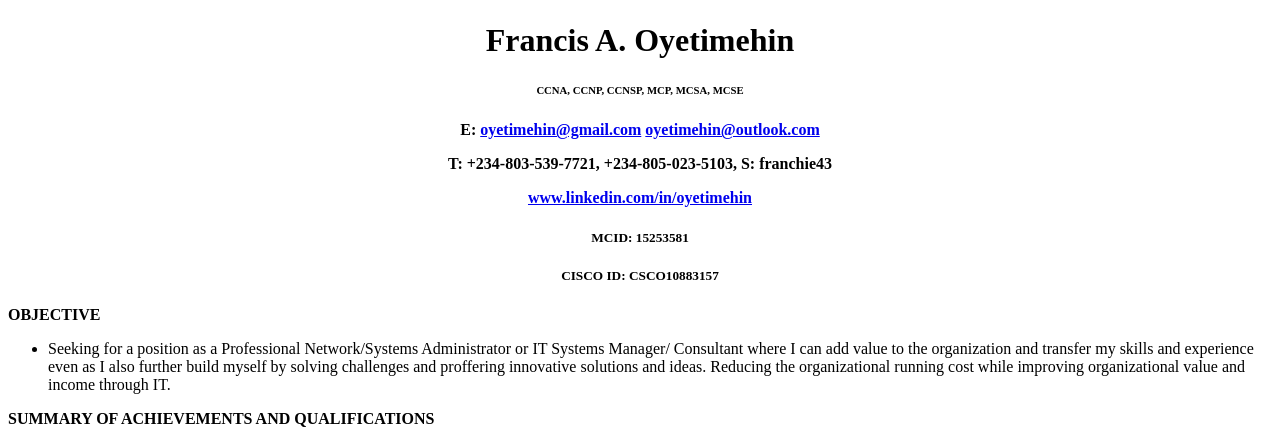
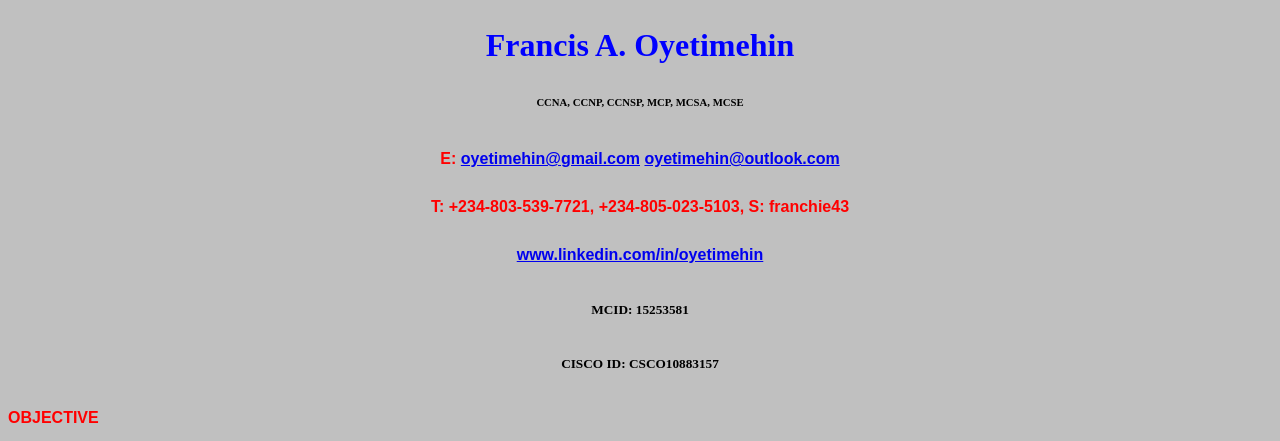
Before and after one commit to maxinero/hng_internship, a plain HTML site: page francis.html in a window 1280 px wide. Shown: the part 311-752 px from the top of the page. Drawn offline with Linux system fonts and the light colour scheme.

Commit message:
my html with css

```diff
--- a/francis.html
+++ b/francis.html
@@ -3,6 +3,7 @@
     <head>
         <meta charset="utf-8">
         <title> ...:::francis oyetimehin resume:::...</title>
+        <link rel="stylesheet" type="text/css" href="main.css">
      </head>
 
     <body>
--- /dev/null
+++ b/main.css
@@ -0,0 +1,13 @@
+
+    body {
+      background-color: #c0c0c0;
+line-height:2em;
+    }
+    h1,h2,h3  {
+      color: blue;
+    }
+    p  {
+      color: red;
+font-family: arial;
+
+    }
```
